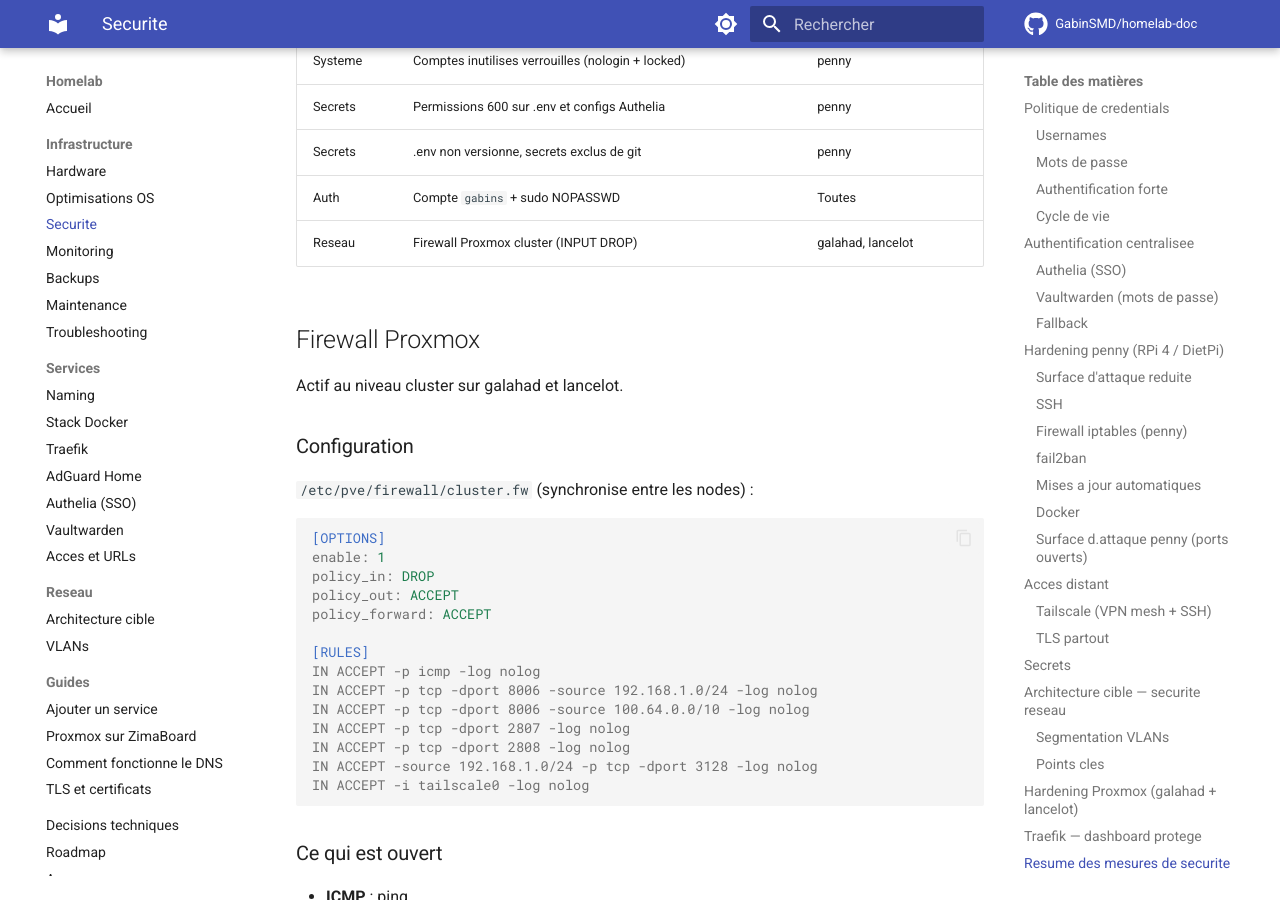
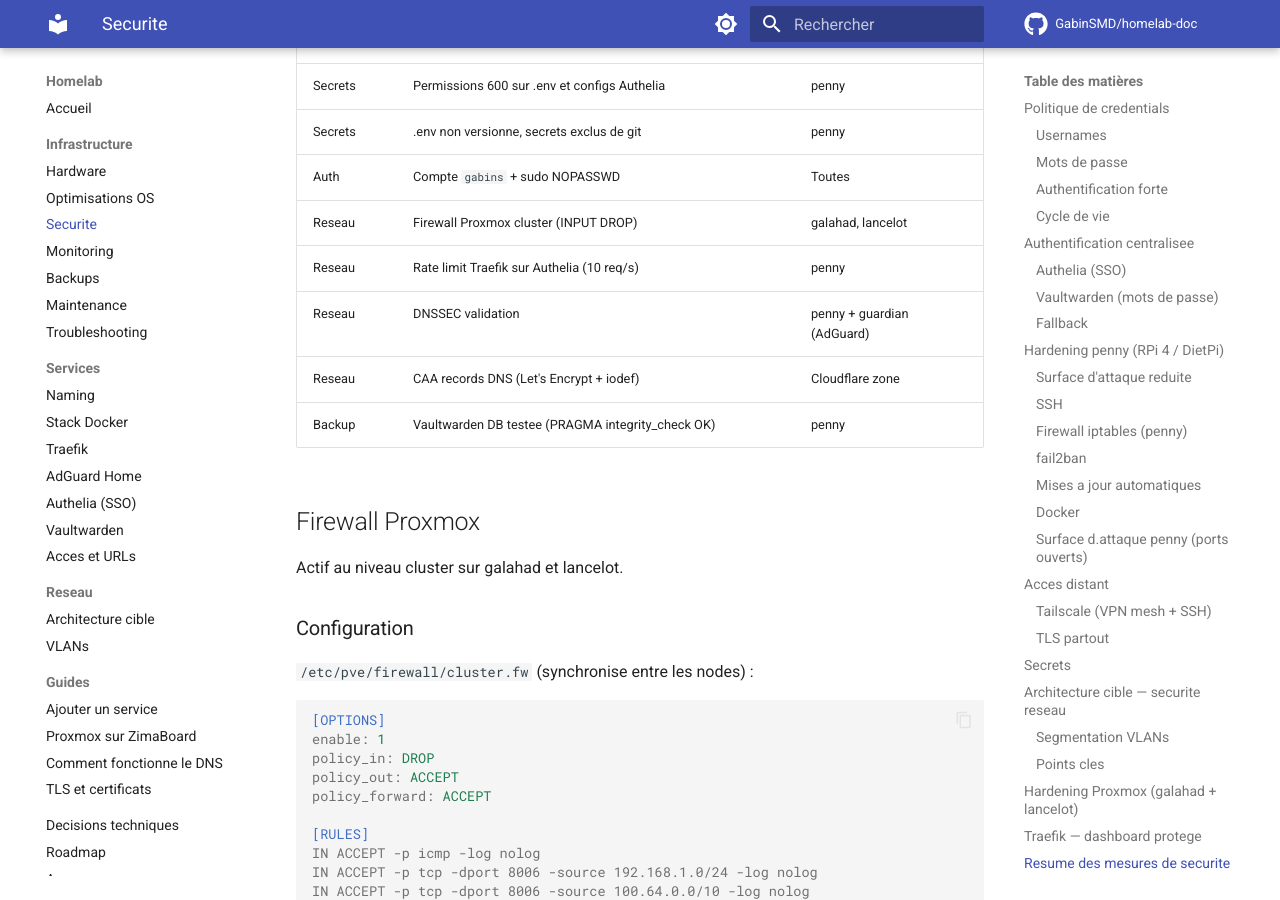
Before and after one commit to GabinSMD/homelab-doc, an MkDocs documentation site: the page built from docs/infrastructure/security.md, in a window 1280 px wide and 900 px high, scrolled down 9592 px. Built offline with MkDocs 1.6.1 and Material for MkDocs 9.7.7, drawn with Linux system fonts in a browser that asks for light colours; comment, search, counter and statistics services are not loaded.

Commit message:
docs: rate limit Traefik, DNSSEC, CAA records dans le resume
Co-Authored-By: Claude Opus 4.6 (1M context) <noreply@anthropic.com>

```diff
--- a/docs/infrastructure/security.md
+++ b/docs/infrastructure/security.md
@@ -281,6 +281,10 @@ Le dashboard Traefik (`traefik.home.gabin-simond.fr`) est protege par **Authelia
 | Secrets | .env non versionne, secrets exclus de git | penny |
 | Auth | Compte `gabins` + sudo NOPASSWD | Toutes |
 | Reseau | Firewall Proxmox cluster (INPUT DROP) | galahad, lancelot |
+| Reseau | Rate limit Traefik sur Authelia (10 req/s) | penny |
+| Reseau | DNSSEC validation | penny + guardian (AdGuard) |
+| Reseau | CAA records DNS (Let's Encrypt + iodef) | Cloudflare zone |
+| Backup | Vaultwarden DB testee (PRAGMA integrity_check OK) | penny |
 
 ## Firewall Proxmox
 
```
